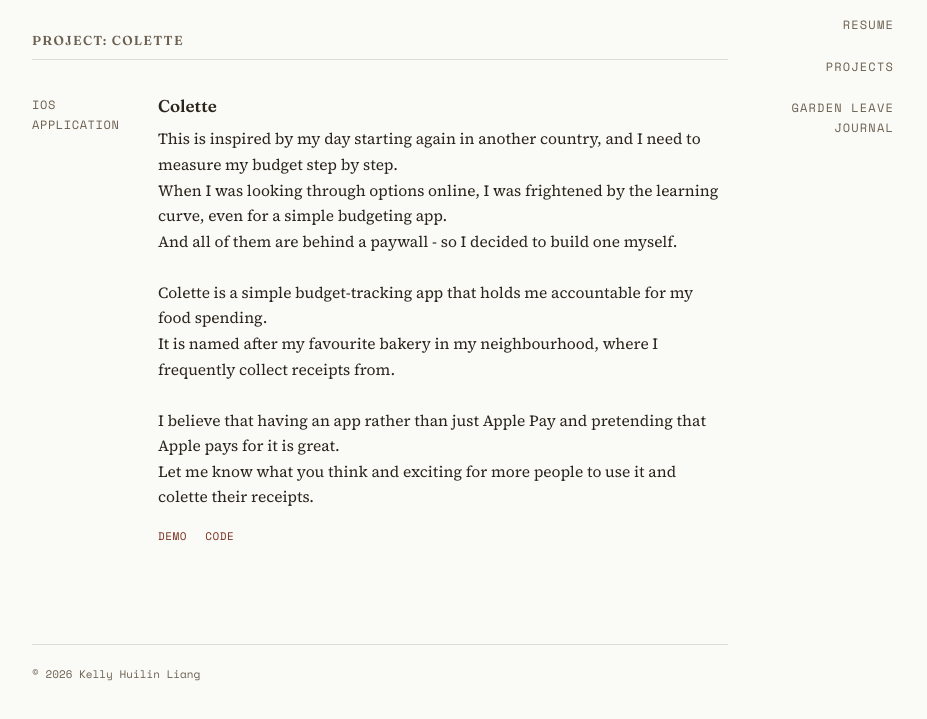
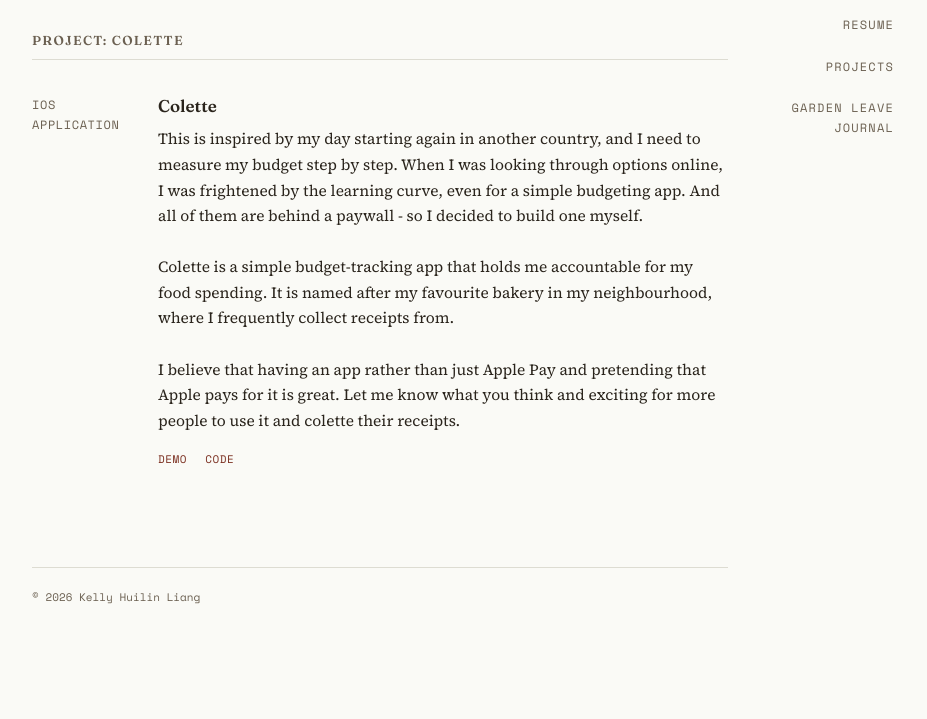
Before and after one commit to hliang852/home, a plain HTML site: page colette.html in a window 1280 px wide. Shown: the part 139-858 px from the top of the page, without its empty margins (176-1103 px from the left). After the commit the page ends 800 px from the top, so only its background shows below. Drawn offline with nearby package versions, Linux system fonts and the light colour scheme.

Commit message:
delete exrta space/break line

```diff
--- a/colette.html
+++ b/colette.html
@@ -37,14 +37,14 @@
       <div class="kind">iOS Application</div>
       <div>
         <h4>Colette</h4>
-        <p class="desc">This is inspired by my day starting again in another country, and I need to measure my budget step by step. <br>
-          When I was looking through options online, I was frightened by the learning curve, even for a simple budgeting app. <br>
+        <p class="desc">This is inspired by my day starting again in another country, and I need to measure my budget step by step.
+          When I was looking through options online, I was frightened by the learning curve, even for a simple budgeting app.
           And all of them are behind a paywall - so I decided to build one myself. <br>
           <br>
-          Colette is a simple budget-tracking app that holds me accountable for my food spending.<br>
+          Colette is a simple budget-tracking app that holds me accountable for my food spending.
           It is named after my favourite bakery in my neighbourhood, where I frequently collect receipts from. <br>
           <br>
-          I believe that having an app rather than just Apple Pay and pretending that Apple pays for it is great. <br>
+          I believe that having an app rather than just Apple Pay and pretending that Apple pays for it is great.
         Let me know what you think and exciting for more people to use it and colette their receipts. </p>
         <div class="proj-links">
           <a href="#">Demo</a>
```
